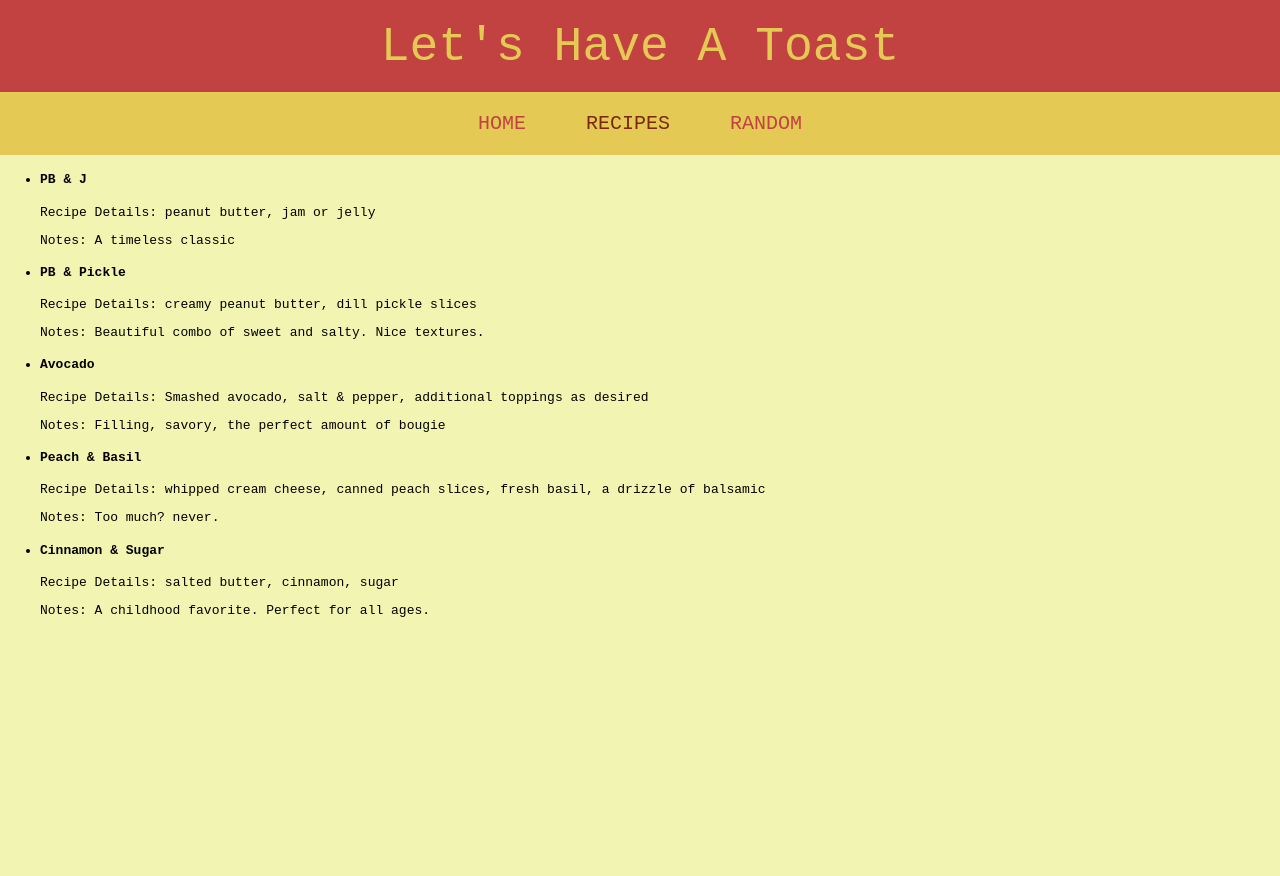
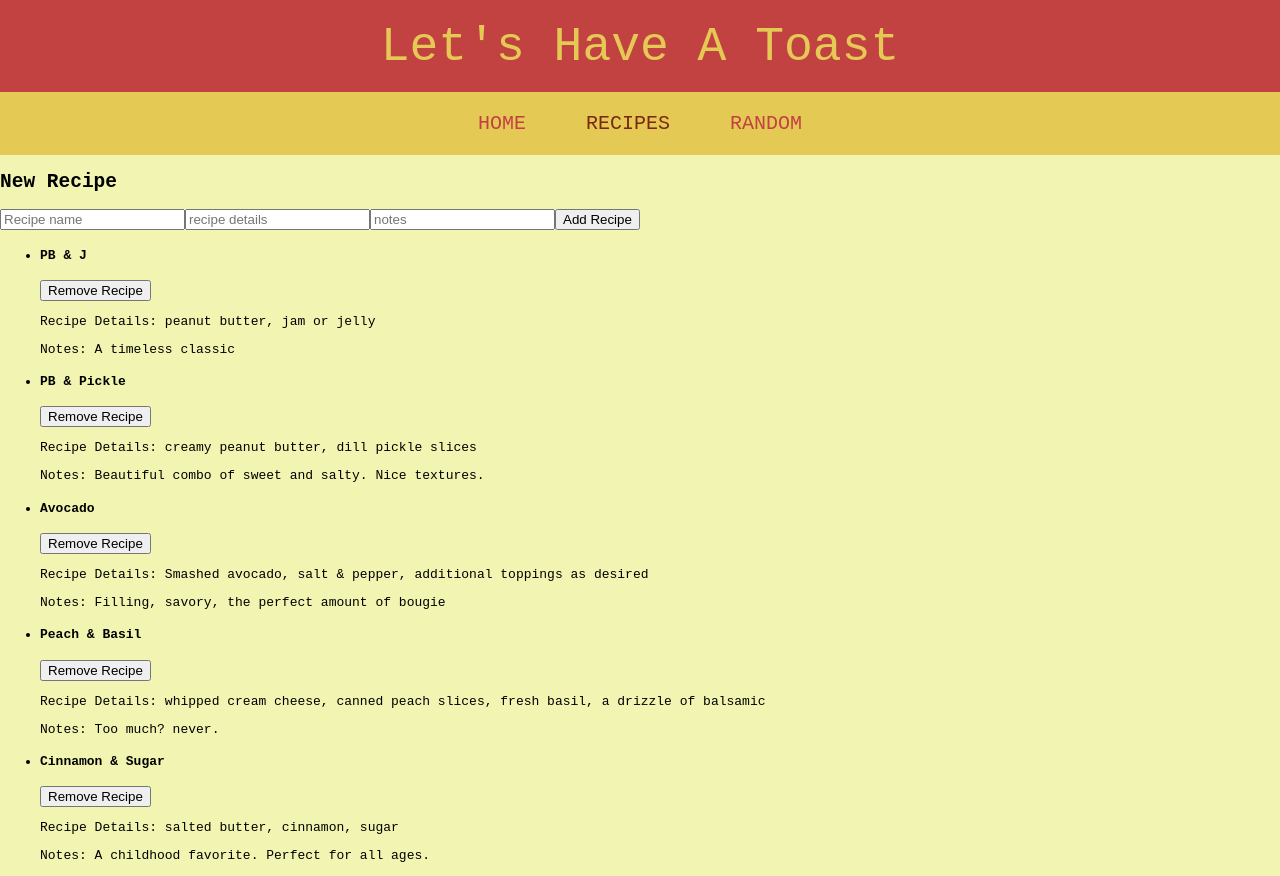
Before and after one commit to elidcraig/lets-have-a-toast, a React (Create React App) app: page /recipes in a window 1280 px wide. Before the commit the page ends 800 px from the top, so only its background shows below. Built offline with nearby package versions, Linux system fonts and the light colour scheme; data requests are answered from the project's data file.

Commit message:
finished code for recipe form

```diff
--- a/src/components/NewRecipeForm.js
+++ b/src/components/NewRecipeForm.js
@@ -1,7 +1,59 @@
-import React from 'react';
+import React, {useState} from 'react';
 
-function NewRecipeForm() {
-  return ;
+function NewRecipeForm({onAddRecipe}) {
+  const [recipeName, setRecipeName] = useState("")
+  const [recipeDetails, setRecipeDetails] = useState("")
+  const [recipeNotes, setRecipeNotes] = useState("")
+
+  function handleSubmit(e) {
+    e.preventDefault()
+    const data = {
+      name: recipeName,
+      recipeDetails: recipeDetails,
+      notes: recipeNotes
+    }
+    fetch("http://localhost:3000/recipes", {
+      method: "POST",
+      headers: {
+        "Content-type": "application/json",
+      },
+      body: JSON.stringify(data)
+    })
+    .then((r)=> r.json())
+    .then((newRecipe)=> onAddRecipe(newRecipe))
+  }
+
+  function handleOnChangeName(e) {
+    e.preventDefault()
+    console.log(e.target.value)
+    setRecipeName(e.target.value)
+  }
+
+  function handleOnChangeDetails(e) {
+    e.preventDefault()
+    console.log(e.target.value)
+    setRecipeDetails(e.target.value)
+  }
+
+  function handleOnNotes(e) {
+    e.preventDefault()
+    console.log(e.target.value)
+    setRecipeNotes(e.target.value)
+  }
+
+
+
+  return (
+    <div className="new-recipe-form">
+      <h2>New Recipe</h2>
+      <form onSubmit={handleSubmit}>
+        <input onChange={handleOnChangeName}type="text" name="name" placeholder="Recipe name" />
+        <input onChange={handleOnChangeDetails} type="text" name="recipe details" placeholder="recipe details" />
+        <input onChange={handleOnNotes} type="text" name="notes" placeholder="notes" />
+        <button type="submit">Add Recipe</button>
+      </form>
+    </div>
+  )
 }
 
 export default NewRecipeForm;
--- a/src/components/RecipeCard.js
+++ b/src/components/RecipeCard.js
@@ -1,9 +1,20 @@
 import React from 'react';
 
-function RecipeCard({name, recipeDetails, notes }) {
+function RecipeCard({id, name, recipeDetails, notes, onDeleteFunction }) {
+  console.log(id)
+
+  function handleDelete() {
+    fetch(`http://localhost:3000/recipes/${id}`, {
+      method: "DELETE",
+    })
+    .then((r) => r.json())
+    .then(() => onDeleteFunction(id))
+  }
+
   return (
     <li className="card">
     <h4>{name}</h4>
+    <button onClick={handleDelete}>Remove Recipe</button>
     <p>Recipe Details: {recipeDetails}</p>
     <p>Notes: {notes}</p>
   </li>
--- a/src/components/RecipeList.js
+++ b/src/components/RecipeList.js
@@ -1,15 +1,18 @@
 import React from 'react';
 import RecipeCard from "./RecipeCard.js"
 
-function RecipeList({recipesArray}) {
+function RecipeList({recipesArray, onDeleteRecipe}) {
+
   console.log(recipesArray)
   const recipes = recipesArray.map((recipe) => {
     return (
       <RecipeCard
         key={recipe.id}
+        id={recipe.id}
         name={recipe.name}
         recipeDetails={recipe.recipeDetails}
         notes={recipe.notes}
+        onDeleteFunction={onDeleteRecipe}
         />
     )
   })
--- a/src/pages/Recipes.js
+++ b/src/pages/Recipes.js
@@ -14,19 +14,23 @@ function Recipes() {
     })
   }, [])
 
+  function handleAddRecipe(newRecipe) {
+    setRecipesArray([...recipesArray, newRecipe])
+  }
+
+  function handleDeleteRecipe(deletedRecipe) {
+    const filteredArray = recipesArray.filter((recipe) => recipe.id !== deletedRecipe);
+    setRecipesArray(filteredArray)
+  }
+
   return (
     <div>
       <NavBar />
       <main>
-        <RecipeList recipesArray={recipesArray}/>
 
-        <NewRecipeForm/>
-        {/* this will require a post http, and using state to be able to update this properly
-        will need to accept:
-        name
-        recipeDetails
-        notes
-        */}
+      <NewRecipeForm onAddRecipe={handleAddRecipe}/>
+      <RecipeList recipesArray={recipesArray} onDeleteRecipe={handleDeleteRecipe}/>
+
       </main>
     </div>
   );
```
